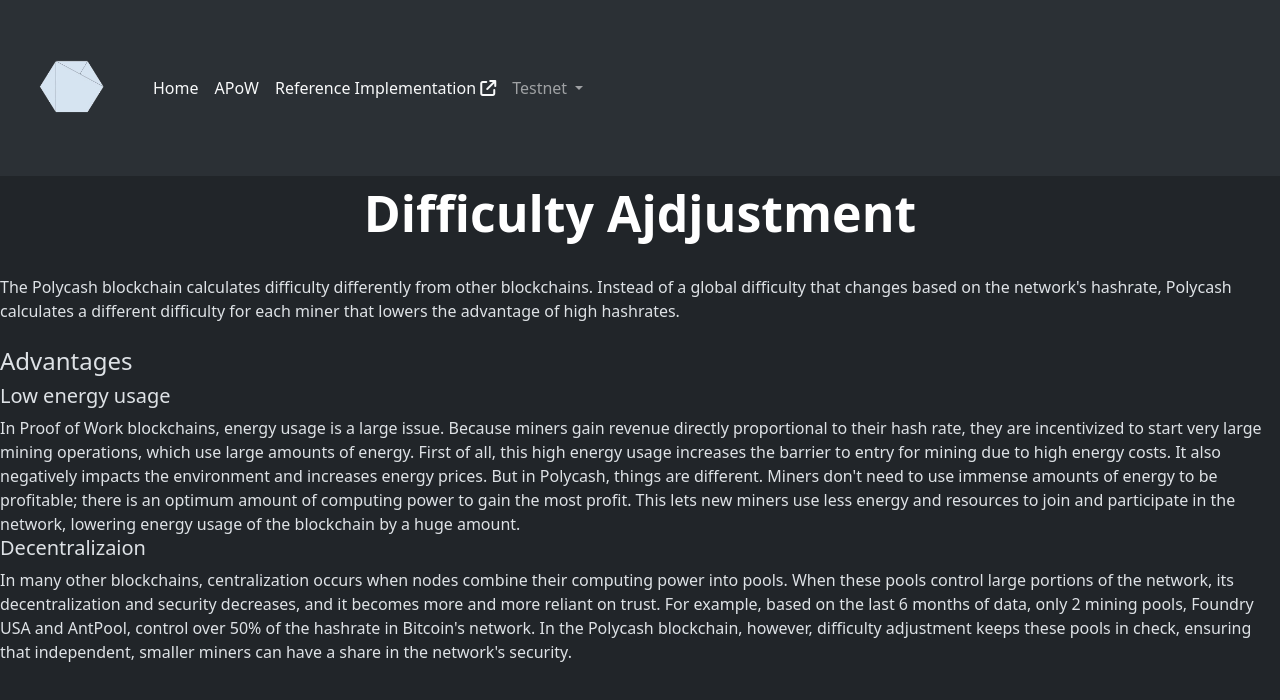
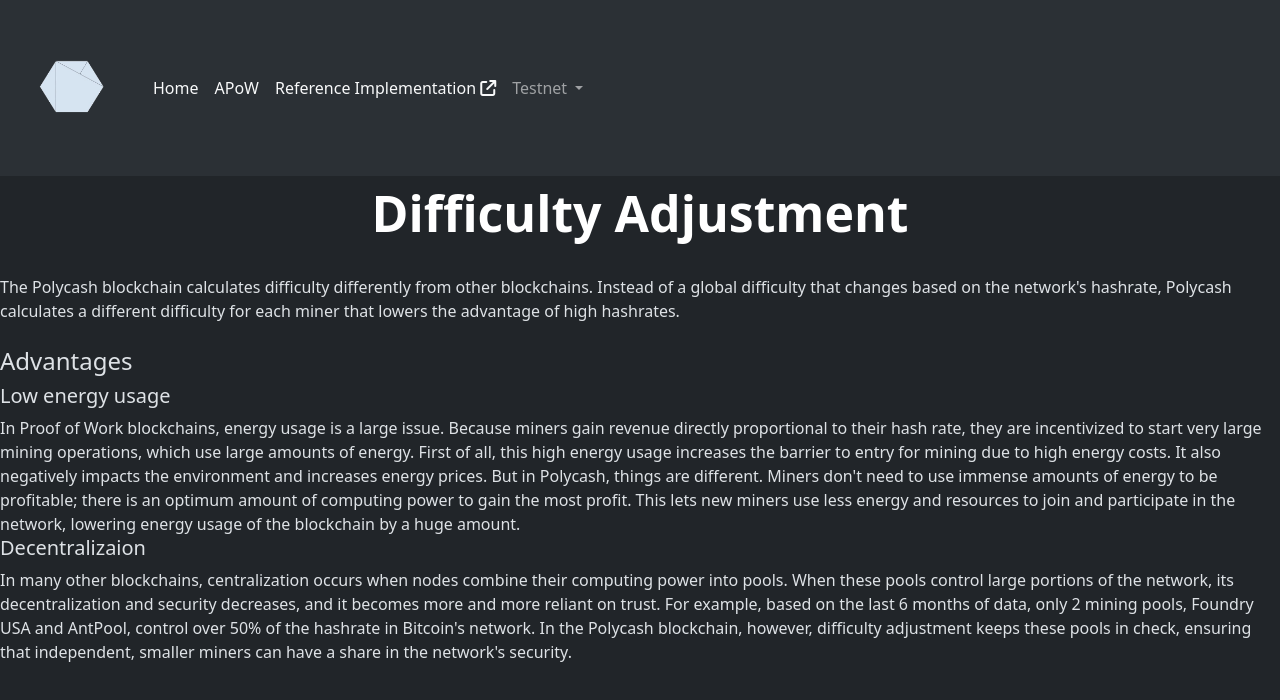
Before and after one commit to Ashy5000/polycash-website, a plain HTML site: page diff.html in a window 1280 px wide. Drawn offline with nearby package versions, Linux system fonts and the light colour scheme.

Commit message:
Fixes typo in diff.html

```diff
--- a/diff.html
+++ b/diff.html
@@ -32,7 +32,7 @@
                 text-align: center;
             "
         >
-            Difficulty Ajdjustment
+            Difficulty Adjustment
         </div>
         <div class="position-relative">
             <br />
```
